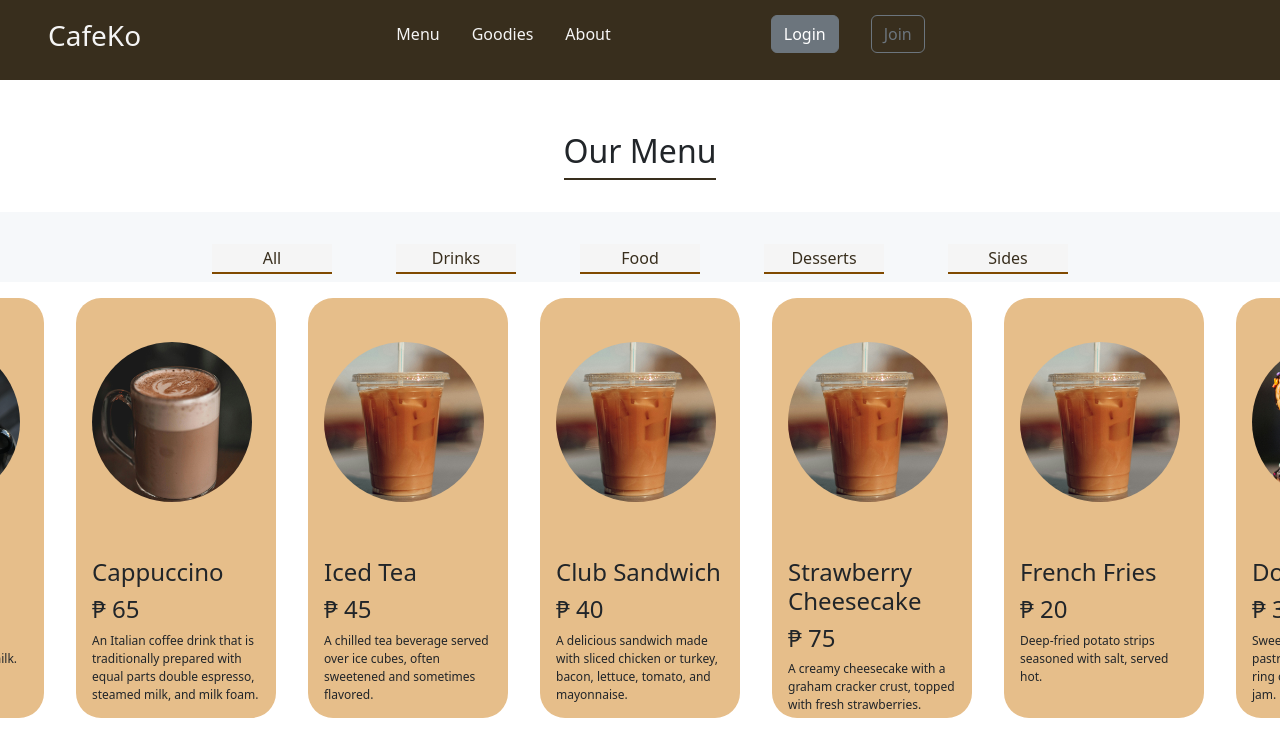
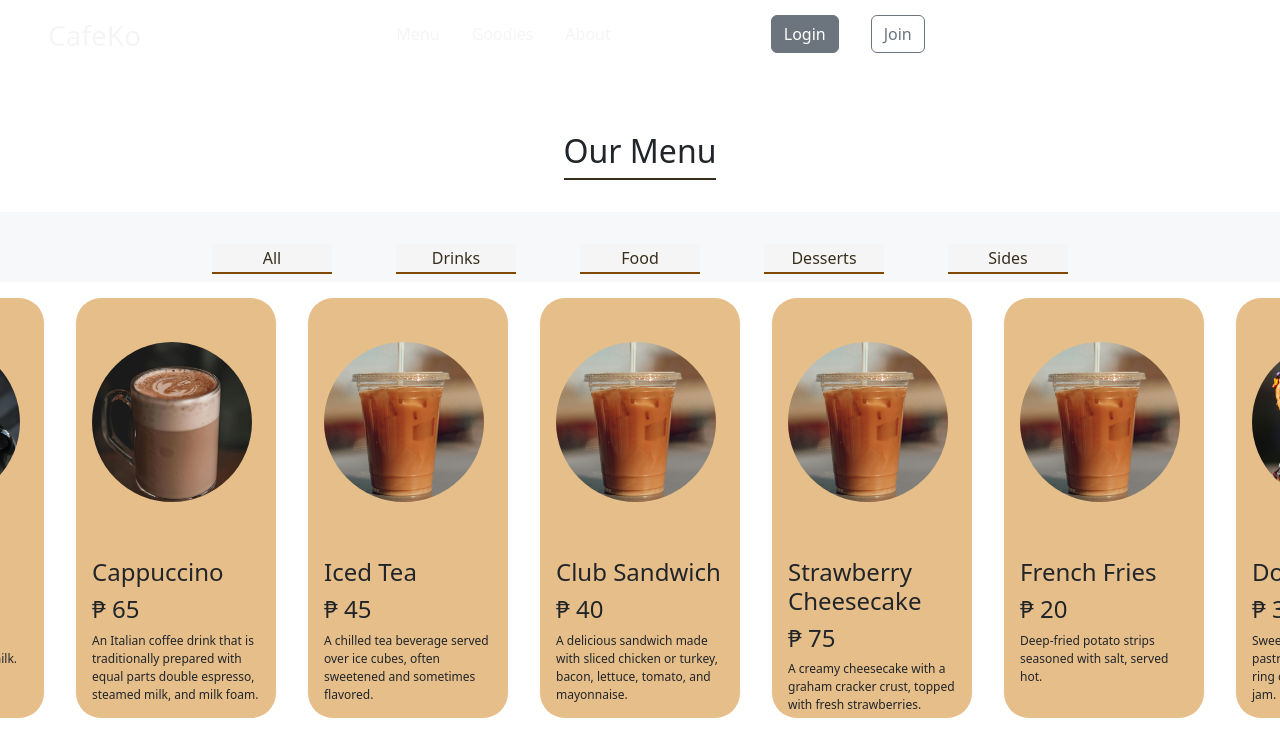
Before and after one commit to PaoloDno/cafeshopwebsite, a React (Vite) app: page /cafeshopwebsite/order in a window 1280 px wide. Shown: the top 756 px of the page. Built offline with nearby package versions, Linux system fonts and the light colour scheme.

Commit message:
Update Headerstyles.css

```diff
--- a/src/assets/Headerstyles.css
+++ b/src/assets/Headerstyles.css
@@ -3,11 +3,6 @@
   --manclrlgt: #804A00;
   --secondaryclr: #E6BE8A;
   --textclr: #F5F5F5;
-  --mainclr2: #382E1D;
-  --mainclr3: #604D2D;
-  --mainclr4: #8B6D4C;
-  --mainclr4: #6C6464;
-
 }
 
 header{
```
